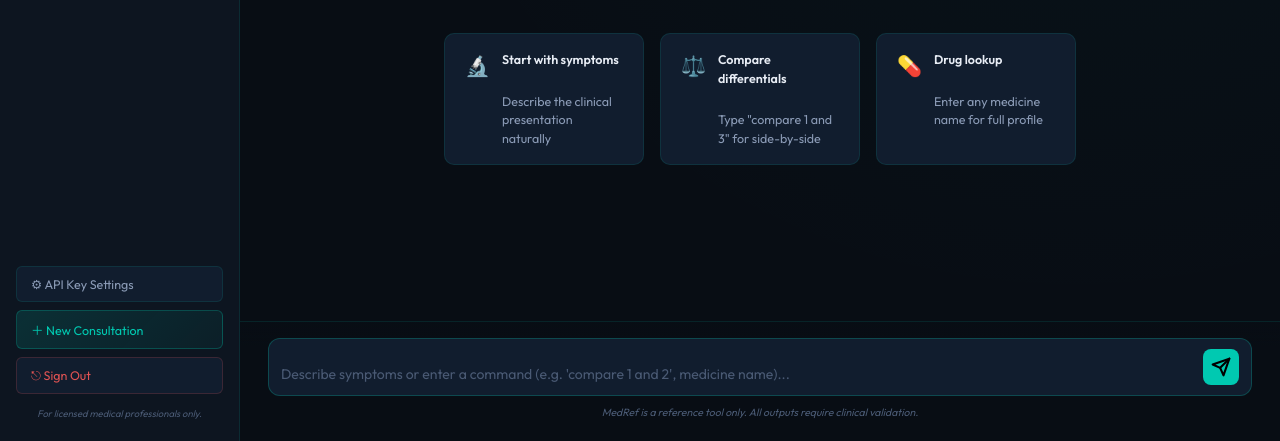
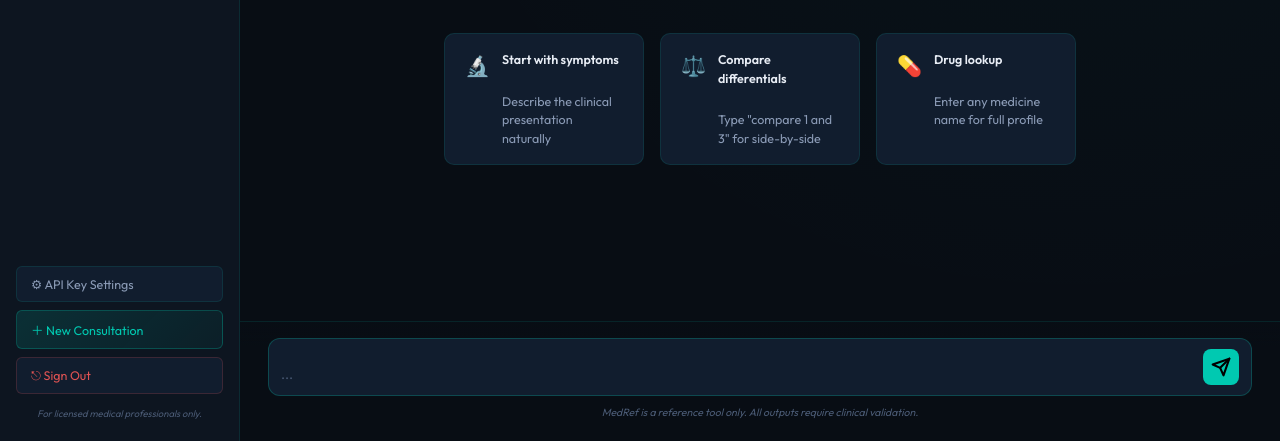
Before and after one commit to shubh-learner/MedRef, a website with bundled scripts: page public/index.html in a window 1280 px wide. Shown: the part 359-800 px from the top of the page. Built offline with nearby package versions, Linux system fonts and the light colour scheme; no server answers.

Commit message:
minor changes

```diff
--- a/public/index.html
+++ b/public/index.html
@@ -117,7 +117,7 @@
     <div class="input-area">
       <div class="input-wrapper">
         <textarea id="user-input" class="chat-input" rows="1"
-          placeholder="Describe symptoms or enter a command (e.g. 'compare 1 and 2', medicine name)..."></textarea>
+          placeholder="..."></textarea>
         <button id="send-btn" class="send-btn">
           <svg width="20" height="20" viewBox="0 0 24 24" fill="none" stroke="currentColor" stroke-width="2.5" stroke-linecap="round" stroke-linejoin="round">
             <line x1="22" y1="2" x2="11" y2="13"></line>
```
